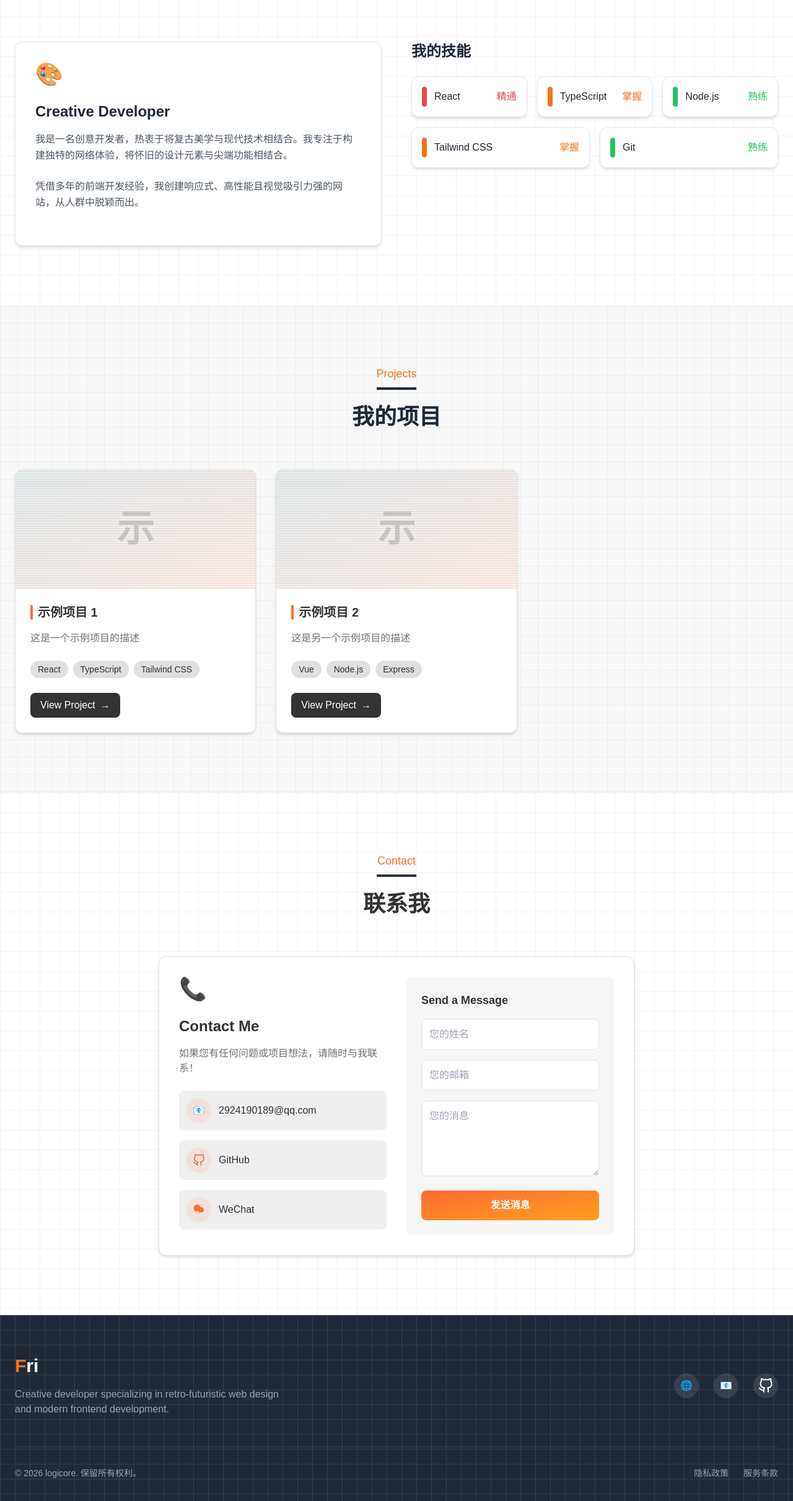
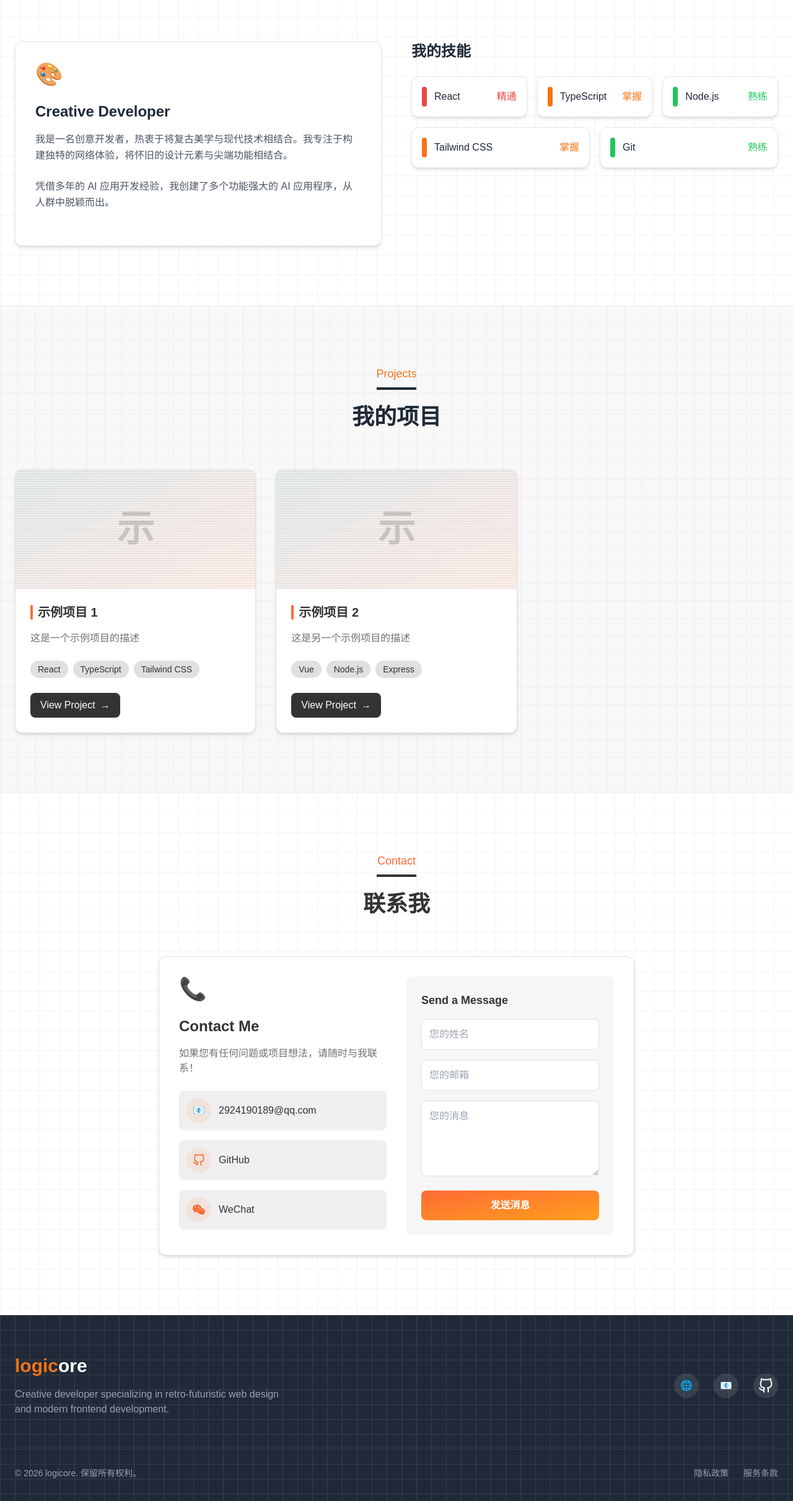
Before and after one commit to logicore-full/vibe_coding_project, a React (Vite) app in the folder Portfolio/: page / in a window 1280 px wide. Shown: the part 997-3419 px from the top of the page at 62% size. Built offline with nearby package versions, Linux system fonts and the light colour scheme.

Commit message:
修改图标

```diff
--- a/Portfolio/src/components/Contact.tsx
+++ b/Portfolio/src/components/Contact.tsx
@@ -170,8 +170,7 @@ const Contact = () => {
                   >
                     <div className="w-10 h-10 bg-retro-orange/10 rounded-full flex items-center justify-center text-retro-orange">
                       <svg xmlns="http://www.w3.org/2000/svg" width="20" height="20" viewBox="0 0 24 24" fill="currentColor">
-                        <path d="M8.5 2C4.9 2 2 4.9 2 8.5c0 1.9.8 3.6 2.1 4.8-.2.7-.5 1.5-.9 2.2 1-.1 2-.4 2.9-.9.8.3 1.7.4 2.4.4 3.6 0 6.5-2.9 6.5-6.5S12.1 2 8.5 2z"/>
-                        <path d="M16.5 7C13.5 7 11 9.5 11 12.5c0 1.5.6 2.8 1.6 3.8-.2.5-.4 1.1-.7 1.6.8-.1 1.6-.3 2.3-.7.6.2 1.3.3 2 .3 3 0 5.5-2.5 5.5-5.5S19.5 7 16.5 7z"/>
+                        <path d="M8.691 2.188C3.891 2.188 0 5.476 0 9.53c0 2.212 1.17 4.203 3.002 5.55a.59.59 0 0 1 .213.665l-.39 1.48c-.019.07-.048.141-.048.213 0 .163.13.295.29.295a.326.326 0 0 0 .167-.054l1.903-1.114a.864.864 0 0 1 .717-.098 10.16 10.16 0 0 0 2.837.403c.276 0 .543-.027.811-.05-.857-2.578.157-4.972 1.932-6.446 1.703-1.415 3.882-1.98 5.853-1.838-.576-3.583-4.196-6.348-8.596-6.348zM5.785 5.991c.642 0 1.162.529 1.162 1.18a1.17 1.17 0 0 1-1.162 1.178A1.17 1.17 0 0 1 4.623 7.17c0-.651.52-1.18 1.162-1.18zm5.813 0c.642 0 1.162.529 1.162 1.18a1.17 1.17 0 0 1-1.162 1.178 1.17 1.17 0 0 1-1.162-1.178c0-.651.52-1.18 1.162-1.18zm5.34 2.867c-1.797-.052-3.746.512-5.28 1.786-1.72 1.428-2.687 3.72-1.78 6.22.942 2.453 3.666 4.229 6.884 4.229.826 0 1.622-.12 2.361-.336a.722.722 0 0 1 .598.082l1.584.926a.272.272 0 0 0 .14.047c.134 0 .24-.111.24-.247 0-.06-.023-.12-.038-.177l-.327-1.233a.582.582 0 0 1-.023-.156.49.49 0 0 1 .201-.398C23.024 18.48 24 16.82 24 14.98c0-3.21-2.931-5.837-6.656-6.088V8.89c-.135-.01-.27-.027-.407-.03zm-2.53 3.274c.535 0 .969.44.969.982a.976.976 0 0 1-.969.983.976.976 0 0 1-.969-.983c0-.542.434-.982.97-.982zm4.844 0c.535 0 .969.44.969.982a.976.976 0 0 1-.969.983.976.976 0 0 1-.969-.983c0-.542.434-.982.969-.982z"/>
                       </svg>
                     </div>
                     <span className="text-retro-dark">WeChat</span>
--- a/Portfolio/src/components/Footer.tsx
+++ b/Portfolio/src/components/Footer.tsx
@@ -21,7 +21,7 @@ const Footer = () => {
             className="text-center md:text-left"
           >
             <div className="text-3xl font-bold mb-4">
-              <span className="text-orange-500">F</span>ri
+              <span className="text-orange-500">logic</span>ore
             </div>
             <p className="text-gray-400 max-w-md">
               Creative developer specializing in retro-futuristic web design and modern frontend development.
--- a/Portfolio/src/i18n/translations.ts
+++ b/Portfolio/src/i18n/translations.ts
@@ -61,7 +61,7 @@ export const translations: Record<string, Translation> = {
       subtitle: 'About',
       description: [
         '我是一名创意开发者，热衷于将复古美学与现代技术相结合。我专注于构建独特的网络体验，将怀旧的设计元素与尖端功能相结合。',
-        '凭借多年的前端开发经验，我创建响应式、高性能且视觉吸引力强的网站，从人群中脱颖而出。',
+        '凭借多年的 AI 应用开发经验，我创建了多个功能强大的 AI 应用程序，从人群中脱颖而出。',
       ],
       skills: '我的技能',
     },
@@ -108,7 +108,7 @@ export const translations: Record<string, Translation> = {
       subtitle: 'About',
       description: [
         'I\'m a creative developer with a passion for blending retro aesthetics with modern technology. I specialize in building unique web experiences that combine nostalgic design elements with cutting-edge functionality.',
-        'With years of experience in frontend development, I create responsive, performant, and visually appealing websites that stand out from the crowd.',
+        'With years of experience in AI application development, I create responsive, performant, and visually appealing AI applications that stand out from the crowd.',
       ],
       skills: 'My Skills',
     },
```
